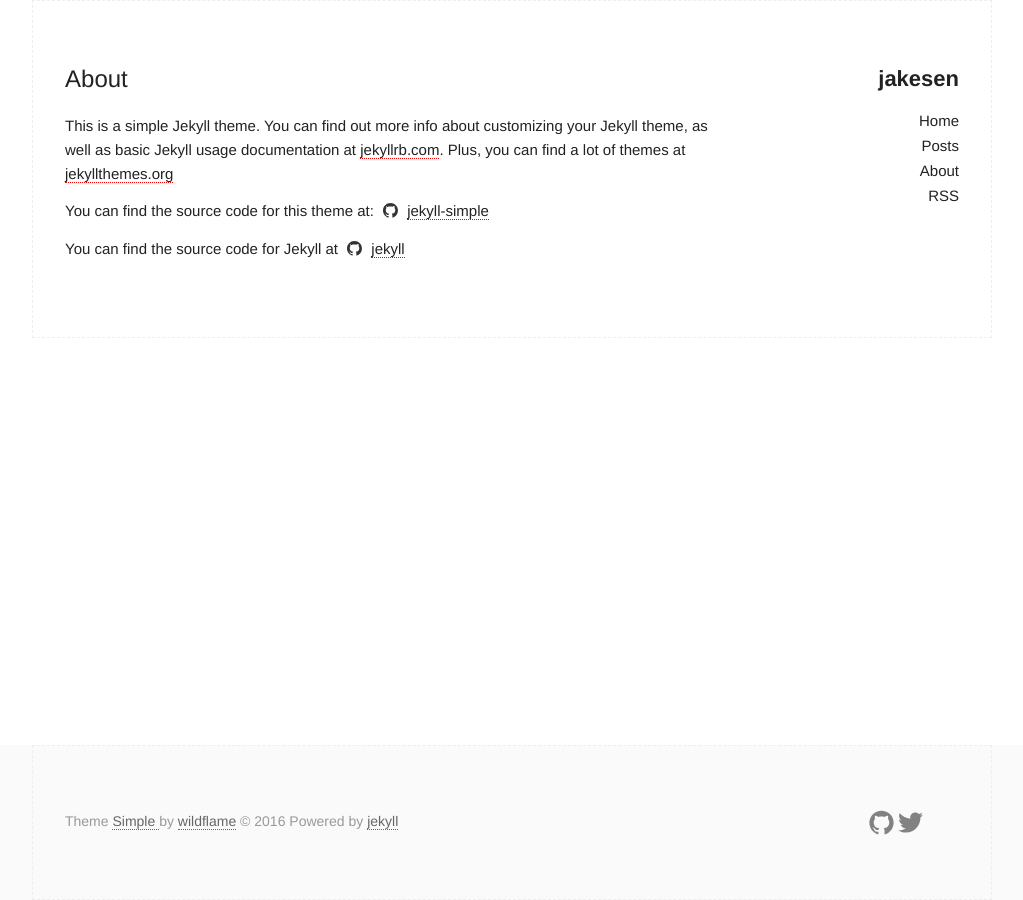
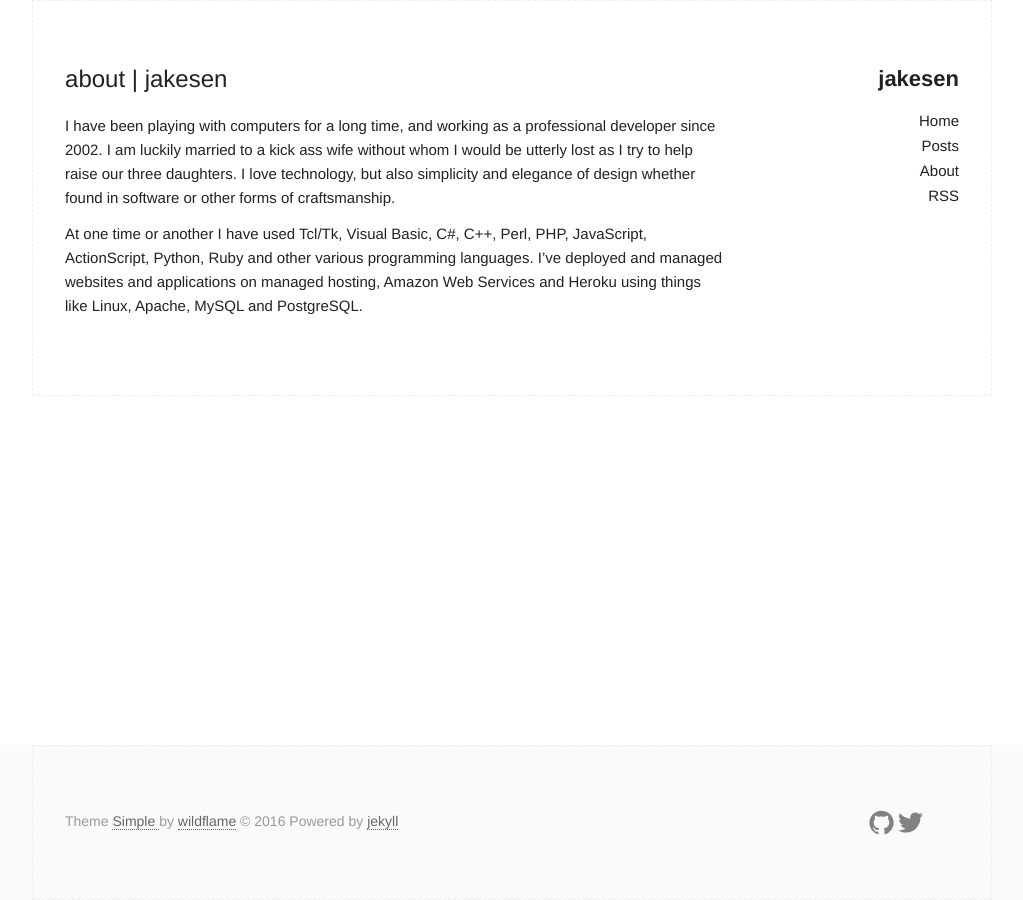
Before and after one commit to jakesen/jakesen.github.io, a Jekyll site: the page built from about.md, in a window 1280 px wide. Shown: the whole page, without its empty margins (128-1151 px from the left). Built offline with Jekyll 4.4.1, drawn with Linux system fonts in a browser that asks for light colours.

Commit message:
Update about page

```diff
--- a/about.md
+++ b/about.md
@@ -1,11 +1,9 @@
 ---
 layout: page
-title: About
+title: about | jakesen
 permalink: /about/
 ---
 
-This is a simple Jekyll theme. You can find out more info about customizing your Jekyll theme, as well as basic Jekyll usage documentation at [jekyllrb.com](http://jekyllrb.com/).  Plus, you can find a lot of themes at [jekyllthemes.org](http://jekyllthemes.org/)
+I have been playing with computers for a long time, and working as a professional developer since 2002. I am luckily married to a kick ass wife without whom I would be utterly lost as I try to help raise our three daughters. I love technology, but also simplicity and elegance of design whether found in software or other forms of craftsmanship.
 
-You can find the source code for this theme at: <data data-icon="ei-sc-github"></data>  [jekyll-simple](https://github.com/wild-flame/jekyll-simple)
-
-You can find the source code for Jekyll at <data data-icon="ei-sc-github"></data>  [jekyll](https://github.com/jekyll/jekyll)
+At one time or another I have used Tcl/Tk, Visual Basic, C#, C++, Perl, PHP, JavaScript, ActionScript, Python, Ruby and other various programming languages. I've deployed and managed websites and applications on managed hosting, Amazon Web Services and Heroku using things like Linux, Apache, MySQL and PostgreSQL.
```
